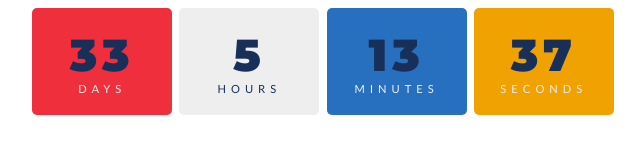
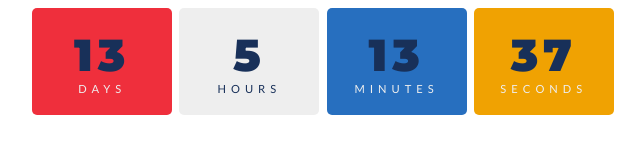
Before and after one commit to borntoi/template, a plain HTML site: page index.html in a window 1280 px wide. Shown: the full height of the page, 317-957 px from the left. Drawn offline with Linux system fonts and the light colour scheme.

Commit message:
Update index.html

```diff
--- a/index.html
+++ b/index.html
@@ -103,7 +103,7 @@ body{
 </body>
 <script>
     const year = new Date().getFullYear();
-const myDate = new Date('Dec 30, 2020 10:00:00');
+const myDate = new Date('Dec 10, 2020 10:00:00');
 console.log(myDate);
 
 // countdown
```
